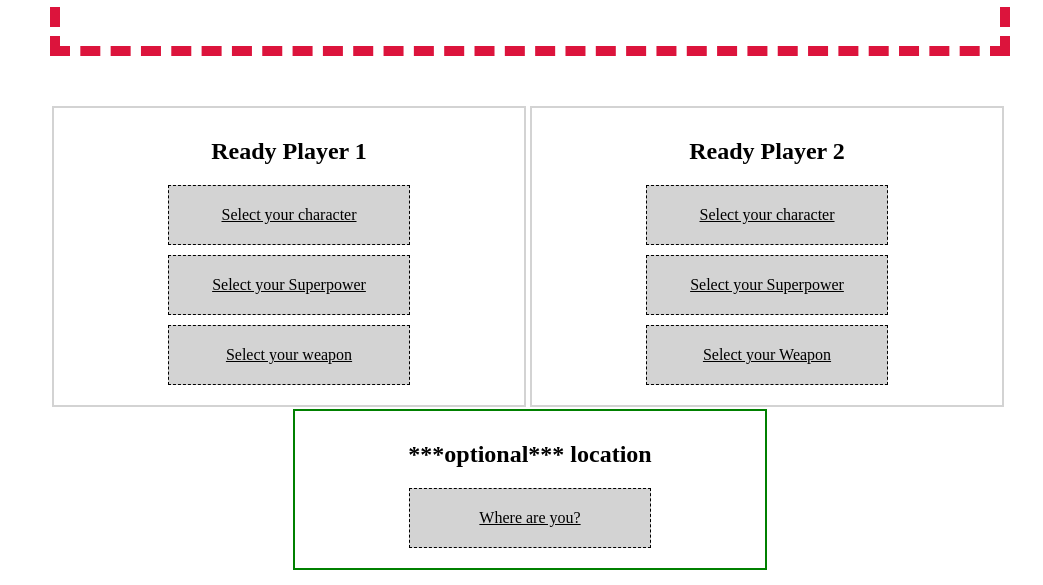
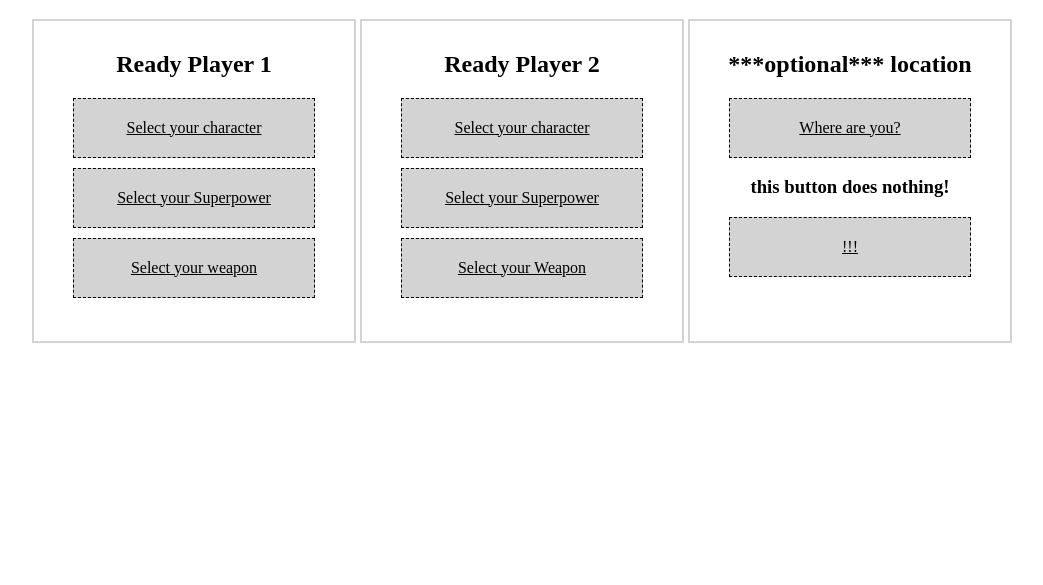
Before and after one commit to goodwilltyping/OpenFight, a plain HTML site: page index.html in a window 1280 px wide. Shown: the part 215-800 px from the top of the page, without its empty margins (110-1153 px from the left). Drawn offline with Linux system fonts and the light colour scheme.

Commit message:
update
This commit will update the master branch to a working one that slightly
more closely resembles yours.

```diff
--- a/css/styles.css
+++ b/css/styles.css
@@ -2,9 +2,9 @@ h1 {
   text-align:center;
   font-size: 72px;
   color:crimson;
-  border-color:crimson;
-  border: 10px dashed;
-  padding: 60px 0;
+
+
+  padding: 1px 0;
 }
 
 div {
@@ -31,26 +31,21 @@ a:hover {
 }
 
 #container {
-  width:960px;
+  width:1000px;
   margin: auto;
 }
 
 #col1,
-#col2 {
+#col2,
+#col3 {
     float: left;
-    width: 450px;
+    width: 300px;
+    height: 300px;
     border: 2px solid lightgray;
     padding: 10px;
     margin: 2px;
 }
 
-#col3 {
-    width: 450px;
-    border: 2px solid green;
-    padding: 10px;
-    margin: auto;
-}
-
 #footer {
   clear:both;
 }
--- a/index.html
+++ b/index.html
@@ -14,24 +14,30 @@
 </head>
 <body>
     <div id="container">
-        <h1>OpenFight!!!</h1>
-        <div id="col1" class="column">
+<!-- header -->
+     <div class="header"><h1 onclick="document.location.reload()"><h1>OpenFight!!!</h1></div>
+
+<!-- row1fighters -->
+     <div id="row1" class="row">
+          <div id="col1" class="column">
             <h2>Ready Player 1</h2>
-            <a href="javescript:void(0)"onclick="OFAPP.fighters.get(this);">Select your character</a>
-            <a href="javescript:void(0)"onclick="OFAPP.powers.get(this);">Select your Superpower</a>
-            <a href="javescript:void(0)"onclick="OFAPP.weapons.get(this);">Select your weapon</a>
+            <a id="fighter1" href="javescript:void(0)"onclick="OF_APP.fighters.get(this);">Select your character</a>
+            <a id="power1" href="javescript:void(0)"onclick="OF_APP.powers.get(this);">Select your Superpower</a>
+            <a id="weapon1" href="javescript:void(0)"onclick="OF_APP.weapons.get(this);">Select your weapon</a>
 
+          </div>
+          <div id="col2" class="column">
+            <h2>Ready Player 2</h2>
+            <a id="fighter2" href="javescript:void(0)"onclick="OF_APP.fighters.get(this);">Select your character</a>
+            <a id="power2" href="javescript:void(0)"onclick="OF_APP.powers.get(this);">Select your Superpower</a>
+            <a id="weapon2" href="javescript:void(0)"onclick="OF_APP.weapons.get(this);">Select your Weapon</a>
         </div>
-        <div id="col2" class="column">
-            <h2>Ready Player 2</h2>
-            <a href="javescript:void(0)"onclick="OFAPP.fighters.get(this);">Select your character</a>
-            <a href="javescript:void(0)"onclick="OFAPP.powers.get(this);">Select your Superpower</a>
-            <a href="javescript:void(0)"onclick="OFAPP.weapons.get(this);">Select your Weapon</a>
-        </div>
-        <div id="footer"></div>
+
         <div id="col3" class="column">
             <h2>***optional*** location</h2>
-            <a href="javescript:void(0)"onclick="OFAPP.location.get(this);">Where are you?</a>
+            <a href="javescript:void(0)"onclick="OF_APP.location.get(this);">Where are you?</a>
+              <h3>this button does nothing!</h3>
+            <a href="javescript:void(0)"onclick="OF_APP.nothing.get(this);">!!!</a>
         </div>
         <!-- <div id="col4" class="column">
             <h2>this button does nothing!</h2>
--- a/js/openfight.js
+++ b/js/openfight.js
@@ -1,15 +1,15 @@
-var OFAPP = OFAPP || {};
+var OF_APP = OF_APP || {};
 
-OFAPP.file = {
+OF_APP.file = {
   readfile: function(filename) {
     console.log("getting data file: "+filename);
     return OFDATA[filename];
   }
 };
 
-OFAPP.fighters = {
+OF_APP.fighters = {
   get: function(tag) {
-    data = OFAPP.file.readfile("FIGHTERS");
+    data = OF_APP.file.readfile("FIGHTERS");
     index = Math.floor(Math.random() * data.length);
     name0 = data[index];
     console.log("getting fighter: "+name0);
@@ -17,9 +17,9 @@ OFAPP.fighters = {
   }
 };
 
-OFAPP.powers = {
+OF_APP.powers = {
   get: function(tag) {
-    data = OFAPP.file.readfile("POWERS");
+    data = OF_APP.file.readfile("POWERS");
     index = Math.floor(Math.random() * data.length);
     name0 = data[index];
     console.log("getting power: "+name0);
@@ -27,9 +27,9 @@ OFAPP.powers = {
   }
 };
 
-OFAPP.weapons = {
+OF_APP.weapons = {
   get: function(tag) {
-    data = OFAPP.file.readfile("WEAPONS");
+    data = OF_APP.file.readfile("WEAPONS");
     index = Math.floor(Math.random() * data.length);
     name0 = data[index];
     console.log("getting weapon: "+name0);
@@ -37,9 +37,9 @@ OFAPP.weapons = {
   }
 };
 
-OFAPP.location = {
+OF_APP.location = {
   get: function(tag) {
-    data = OFAPP.file.readfile("LOCATIONS");
+    data = OF_APP.file.readfile("LOCATIONS");
     index = Math.floor(Math.random() * data.length);
     name0 = data[index];
     console.log("getting location: "+name0);
@@ -47,9 +47,9 @@ OFAPP.location = {
   }
 };
 
-OFAPP.nothing = {
+OF_APP.nothing = {
   get: function(tag) {
-    data = OFAPP.file.readfile("NOTHING");
+    data = OF_APP.file.readfile("NOTHING");
     index = Math.floor(Math.random() * data.length);
     name0 = data[index];
     console.log("getting nothing: "+name0);
```
